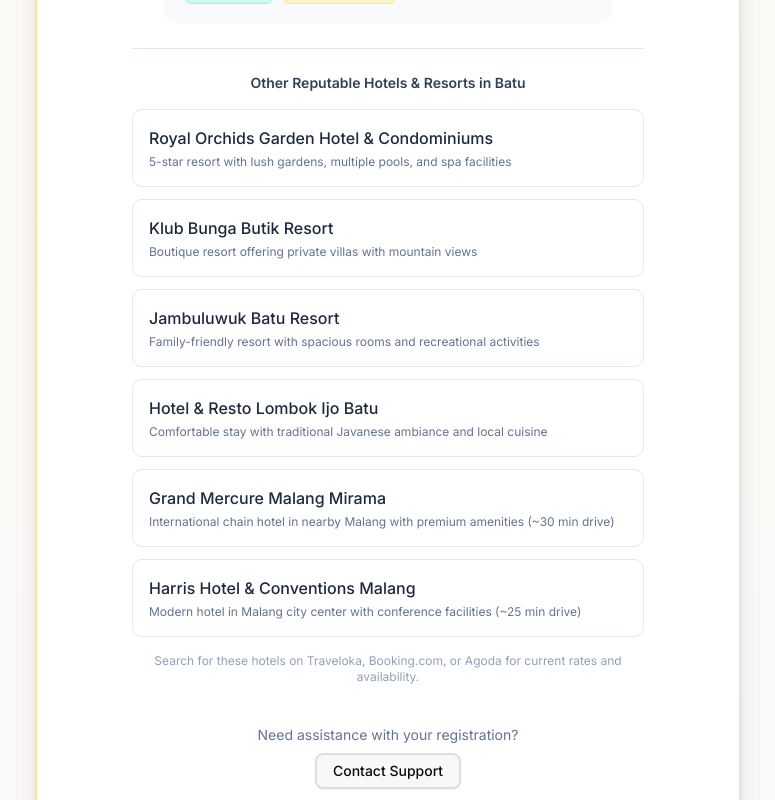
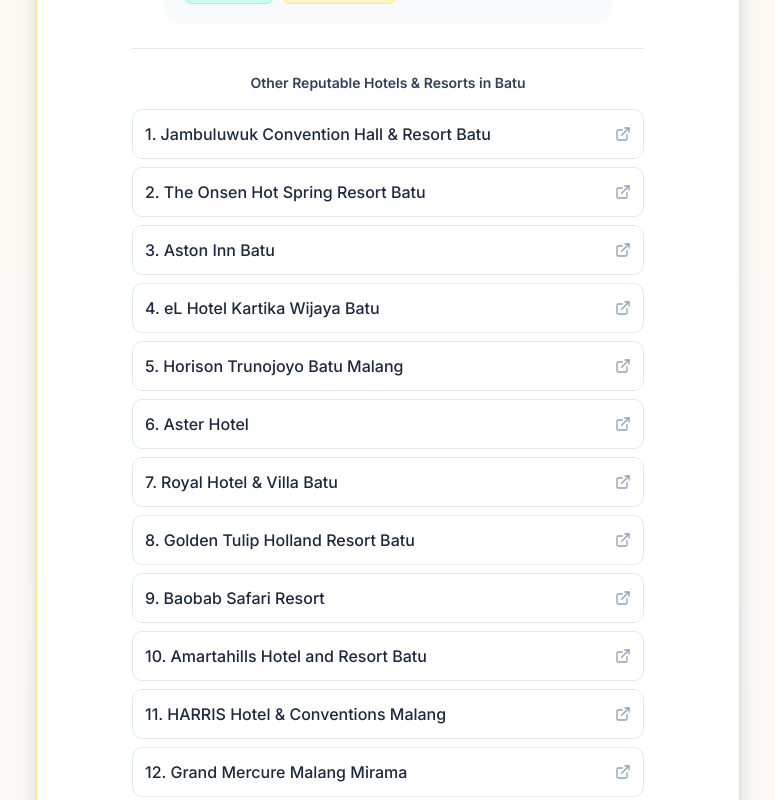
Before and after one commit to arlantictailscale/ISAPMv2, a Next.js app: page /hotel-booking in a window 1280 px wide. Shown: the part 800-1600 px from the top of the page, without its empty margins (252-1027 px from the left). Built offline with nearby package versions, Linux system fonts and the light colour scheme; no server answers.

Commit message:
feat: enhance hotel list with clickable cards and hover effects
Add direct booking links and interactive hover effects for hotel cards.

```diff
--- a/app/hotel-booking/page.tsx
+++ b/app/hotel-booking/page.tsx
@@ -97,34 +97,82 @@ export default function HotelSoldOutPage() {
                   <h3 className="text-sm font-semibold text-slate-700 mb-4 text-center">
                     Other Reputable Hotels & Resorts in Batu
                   </h3>
-                  <div className="space-y-3">
-                    <div className="bg-white border border-slate-200 rounded-lg p-4 hover:border-teal-300 transition-colors">
-                      <h4 className="font-medium text-slate-800">Royal Orchids Garden Hotel & Condominiums</h4>
-                      <p className="text-xs text-slate-500 mt-1">5-star resort with lush gardens, multiple pools, and spa facilities</p>
+                  <div className="space-y-2">
+                    <a href="https://trv.lk/b06b3d52" target="_blank" rel="noopener noreferrer" className="block bg-white border border-slate-200 rounded-lg p-3 hover:border-teal-400 hover:bg-teal-50/50 transition-colors group">
+                      <div className="flex items-center justify-between">
+                        <span className="font-medium text-slate-800 group-hover:text-teal-700">1. Jambuluwuk Convention Hall & Resort Batu</span>
+                        <ExternalLink className="w-4 h-4 text-slate-400 group-hover:text-teal-600" />
                       </div>
-                    <div className="bg-white border border-slate-200 rounded-lg p-4 hover:border-teal-300 transition-colors">
-                      <h4 className="font-medium text-slate-800">Klub Bunga Butik Resort</h4>
-                      <p className="text-xs text-slate-500 mt-1">Boutique resort offering private villas with mountain views</p>
+                    </a>
+                    <a href="https://trv.lk/8414e5dd" target="_blank" rel="noopener noreferrer" className="block bg-white border border-slate-200 rounded-lg p-3 hover:border-teal-400 hover:bg-teal-50/50 transition-colors group">
+                      <div className="flex items-center justify-between">
+                        <span className="font-medium text-slate-800 group-hover:text-teal-700">2. The Onsen Hot Spring Resort Batu</span>
+                        <ExternalLink className="w-4 h-4 text-slate-400 group-hover:text-teal-600" />
                       </div>
-                    <div className="bg-white border border-slate-200 rounded-lg p-4 hover:border-teal-300 transition-colors">
-                      <h4 className="font-medium text-slate-800">Jambuluwuk Batu Resort</h4>
-                      <p className="text-xs text-slate-500 mt-1">Family-friendly resort with spacious rooms and recreational activities</p>
+                    </a>
+                    <a href="https://trv.lk/4633e75a" target="_blank" rel="noopener noreferrer" className="block bg-white border border-slate-200 rounded-lg p-3 hover:border-teal-400 hover:bg-teal-50/50 transition-colors group">
+                      <div className="flex items-center justify-between">
+                        <span className="font-medium text-slate-800 group-hover:text-teal-700">3. Aston Inn Batu</span>
+                        <ExternalLink className="w-4 h-4 text-slate-400 group-hover:text-teal-600" />
                       </div>
-                    <div className="bg-white border border-slate-200 rounded-lg p-4 hover:border-teal-300 transition-colors">
-                      <h4 className="font-medium text-slate-800">Hotel & Resto Lombok Ijo Batu</h4>
-                      <p className="text-xs text-slate-500 mt-1">Comfortable stay with traditional Javanese ambiance and local cuisine</p>
+                    </a>
+                    <a href="https://trv.lk/53825508" target="_blank" rel="noopener noreferrer" className="block bg-white border border-slate-200 rounded-lg p-3 hover:border-teal-400 hover:bg-teal-50/50 transition-colors group">
+                      <div className="flex items-center justify-between">
+                        <span className="font-medium text-slate-800 group-hover:text-teal-700">4. eL Hotel Kartika Wijaya Batu</span>
+                        <ExternalLink className="w-4 h-4 text-slate-400 group-hover:text-teal-600" />
                       </div>
-                    <div className="bg-white border border-slate-200 rounded-lg p-4 hover:border-teal-300 transition-colors">
-                      <h4 className="font-medium text-slate-800">Grand Mercure Malang Mirama</h4>
-                      <p className="text-xs text-slate-500 mt-1">International chain hotel in nearby Malang with premium amenities (~30 min drive)</p>
+                    </a>
+                    <a href="https://trv.lk/adabd59d" target="_blank" rel="noopener noreferrer" className="block bg-white border border-slate-200 rounded-lg p-3 hover:border-teal-400 hover:bg-teal-50/50 transition-colors group">
+                      <div className="flex items-center justify-between">
+                        <span className="font-medium text-slate-800 group-hover:text-teal-700">5. Horison Trunojoyo Batu Malang</span>
+                        <ExternalLink className="w-4 h-4 text-slate-400 group-hover:text-teal-600" />
                       </div>
-                    <div className="bg-white border border-slate-200 rounded-lg p-4 hover:border-teal-300 transition-colors">
-                      <h4 className="font-medium text-slate-800">Harris Hotel & Conventions Malang</h4>
-                      <p className="text-xs text-slate-500 mt-1">Modern hotel in Malang city center with conference facilities (~25 min drive)</p>
+                    </a>
+                    <a href="https://trv.lk/901f700d" target="_blank" rel="noopener noreferrer" className="block bg-white border border-slate-200 rounded-lg p-3 hover:border-teal-400 hover:bg-teal-50/50 transition-colors group">
+                      <div className="flex items-center justify-between">
+                        <span className="font-medium text-slate-800 group-hover:text-teal-700">6. Aster Hotel</span>
+                        <ExternalLink className="w-4 h-4 text-slate-400 group-hover:text-teal-600" />
                       </div>
+                    </a>
+                    <a href="https://trv.lk/dcf7e77a" target="_blank" rel="noopener noreferrer" className="block bg-white border border-slate-200 rounded-lg p-3 hover:border-teal-400 hover:bg-teal-50/50 transition-colors group">
+                      <div className="flex items-center justify-between">
+                        <span className="font-medium text-slate-800 group-hover:text-teal-700">7. Royal Hotel & Villa Batu</span>
+                        <ExternalLink className="w-4 h-4 text-slate-400 group-hover:text-teal-600" />
+                      </div>
+                    </a>
+                    <a href="https://trv.lk/2e6e7522" target="_blank" rel="noopener noreferrer" className="block bg-white border border-slate-200 rounded-lg p-3 hover:border-teal-400 hover:bg-teal-50/50 transition-colors group">
+                      <div className="flex items-center justify-between">
+                        <span className="font-medium text-slate-800 group-hover:text-teal-700">8. Golden Tulip Holland Resort Batu</span>
+                        <ExternalLink className="w-4 h-4 text-slate-400 group-hover:text-teal-600" />
+                      </div>
+                    </a>
+                    <a href="https://trv.lk/ab104fc5" target="_blank" rel="noopener noreferrer" className="block bg-white border border-slate-200 rounded-lg p-3 hover:border-teal-400 hover:bg-teal-50/50 transition-colors group">
+                      <div className="flex items-center justify-between">
+                        <span className="font-medium text-slate-800 group-hover:text-teal-700">9. Baobab Safari Resort</span>
+                        <ExternalLink className="w-4 h-4 text-slate-400 group-hover:text-teal-600" />
+                      </div>
+                    </a>
+                    <a href="https://trv.lk/70d4dca0" target="_blank" rel="noopener noreferrer" className="block bg-white border border-slate-200 rounded-lg p-3 hover:border-teal-400 hover:bg-teal-50/50 transition-colors group">
+                      <div className="flex items-center justify-between">
+                        <span className="font-medium text-slate-800 group-hover:text-teal-700">10. Amartahills Hotel and Resort Batu</span>
+                        <ExternalLink className="w-4 h-4 text-slate-400 group-hover:text-teal-600" />
+                      </div>
+                    </a>
+                    <a href="https://trv.lk/a7f4649e" target="_blank" rel="noopener noreferrer" className="block bg-white border border-slate-200 rounded-lg p-3 hover:border-teal-400 hover:bg-teal-50/50 transition-colors group">
+                      <div className="flex items-center justify-between">
+                        <span className="font-medium text-slate-800 group-hover:text-teal-700">11. HARRIS Hotel & Conventions Malang</span>
+                        <ExternalLink className="w-4 h-4 text-slate-400 group-hover:text-teal-600" />
+                      </div>
+                    </a>
+                    <a href="https://trv.lk/5c932e7d" target="_blank" rel="noopener noreferrer" className="block bg-white border border-slate-200 rounded-lg p-3 hover:border-teal-400 hover:bg-teal-50/50 transition-colors group">
+                      <div className="flex items-center justify-between">
+                        <span className="font-medium text-slate-800 group-hover:text-teal-700">12. Grand Mercure Malang Mirama</span>
+                        <ExternalLink className="w-4 h-4 text-slate-400 group-hover:text-teal-600" />
+                      </div>
+                    </a>
                   </div>
                   <p className="text-xs text-slate-400 mt-4 text-center">
-                    Search for these hotels on Traveloka, Booking.com, or Agoda for current rates and availability.
+                    Click any hotel to view rates and availability on Traveloka.
                   </p>
                 </div>
 
```
Lines whose indentation alone changed are shown as unchanged.
